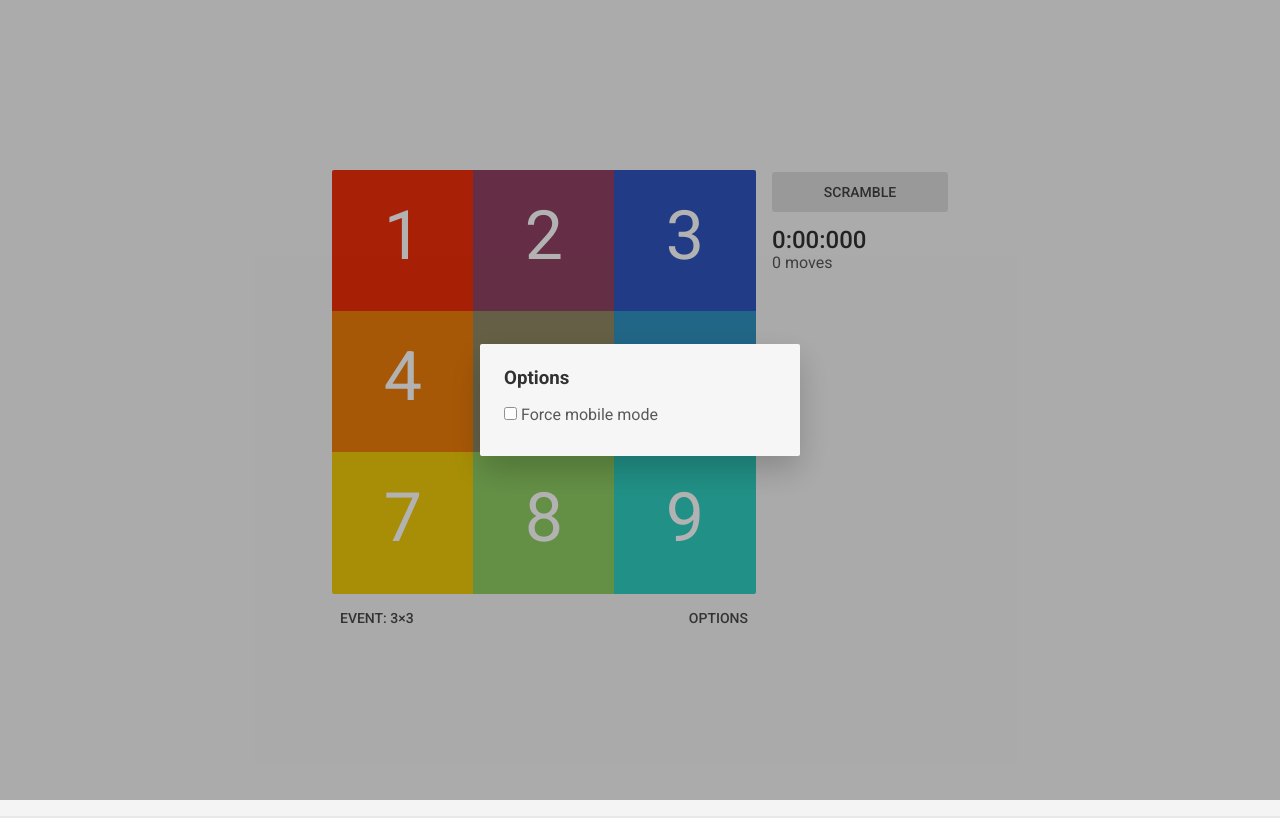
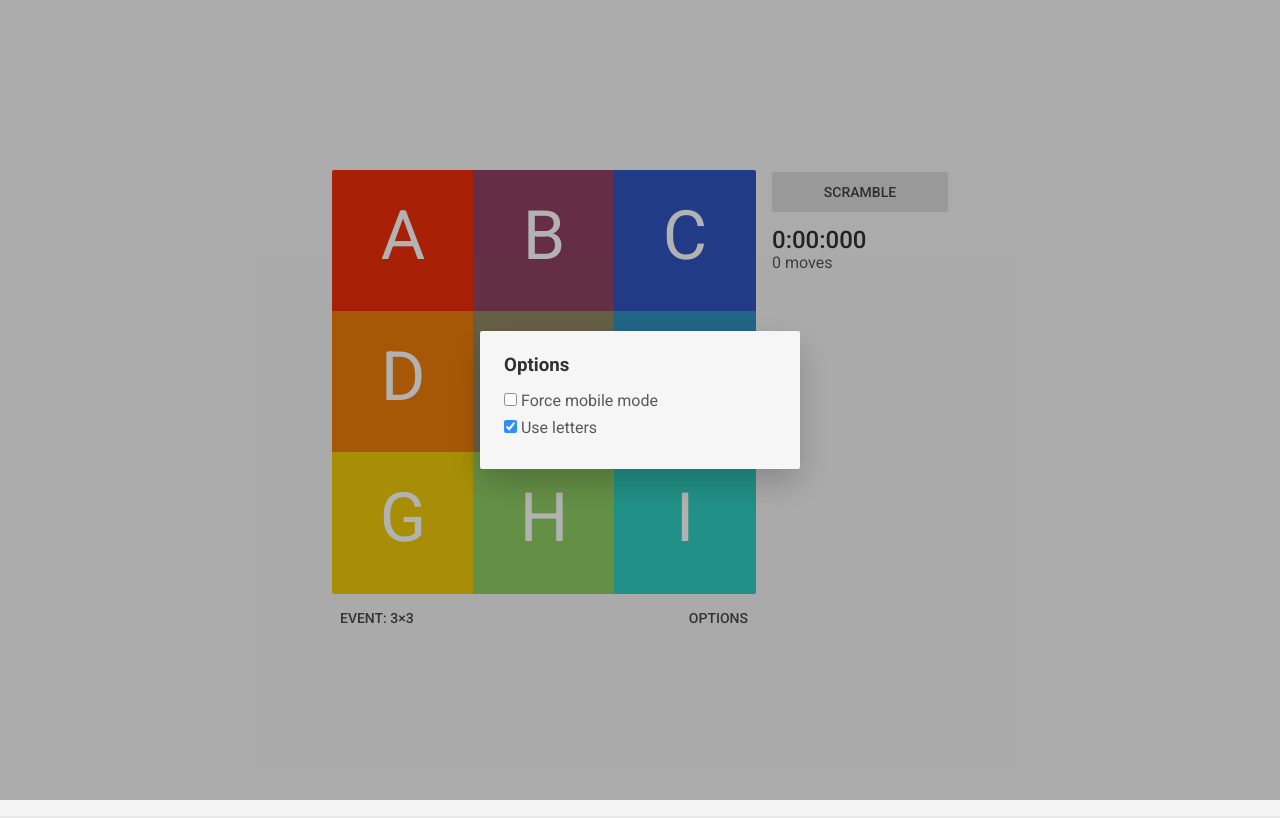
Before and after one commit to janispritzkau/loopover, a Vue app: page / in a window 1280 px wide. Both pictures are taken after a click on the button "OPTIONS". Built offline with nearby package versions, Linux system fonts and the light colour scheme.

Commit message:
Add use letters option

```diff
--- a/src/App.vue
+++ b/src/App.vue
@@ -58,6 +58,10 @@
         <input type="checkbox" v-model="forceMobile">
         Force mobile mode
       </label>
+      <label>
+        <input type="checkbox" v-model="useLetters">
+        Use letters
+      </label>
     </Dialog>
   </div>
 </template>
@@ -84,6 +88,7 @@ export default class App extends Vue {
 
   desktopMode = false
   forceMobile = false
+  useLetters = true
   height = 0
   margin = 16
   sidebarWidth = 192
@@ -252,6 +257,11 @@ export default class App extends Vue {
     this.sidebarSolvesNum = ((this.game.height / this.game.dpr - 96) / 40) | 0
   }
 
+  @Watch('useLetters') onUseLettersChanged() {
+    this.game.useLetters = this.useLetters
+    this.game.render()
+  }
+
   mounted() {
     this.game = new Game(this.$refs.canvas as any)
     this.game.onMove = this.onMove.bind(this)
--- a/src/game/Game.ts
+++ b/src/game/Game.ts
@@ -28,6 +28,7 @@ export class Game {
 
     blind = false
     locked = false
+    useLetters = true
     transitionTime = 150
     pointers: Map<number, Pointer> = new Map
     transitions: Map<number, Transition> = new Map
@@ -93,6 +94,7 @@ export class Game {
     }
 
     render() {
+        const useLetters = this.useLetters && this.cols * this.rows <= 26
         this.ctx.font = `${this.tileSize * (this.cols >= 32 ? 0.42 : this.cols > 10 ? 0.44 : 0.48)}px Roboto`
         this.ctx.clearRect(0, 0, this.width, this.height)
         for (let i = 0; i < (this.moveAxis == Axis.Col ? this.cols : this.rows); i++) {
@@ -120,7 +122,8 @@ export class Game {
                     this.ctx.fillStyle = `rgb(${color.map(x => x | 0).join()})`
                     this.ctx.fillRect(x, y, this.tileSize, this.tileSize)
                     this.ctx.fillStyle = "#fff"
-                    this.ctx.fillText((index + 1).toString(), x + this.tileSize / 2, y + this.tileSize / 2 + 1)
+                    const text = useLetters ? String.fromCharCode(index + 65) : (index + 1).toString()
+                    this.ctx.fillText(text, x + this.tileSize / 2, y + this.tileSize / 2 + 1)
                 }
             }
         }
```
